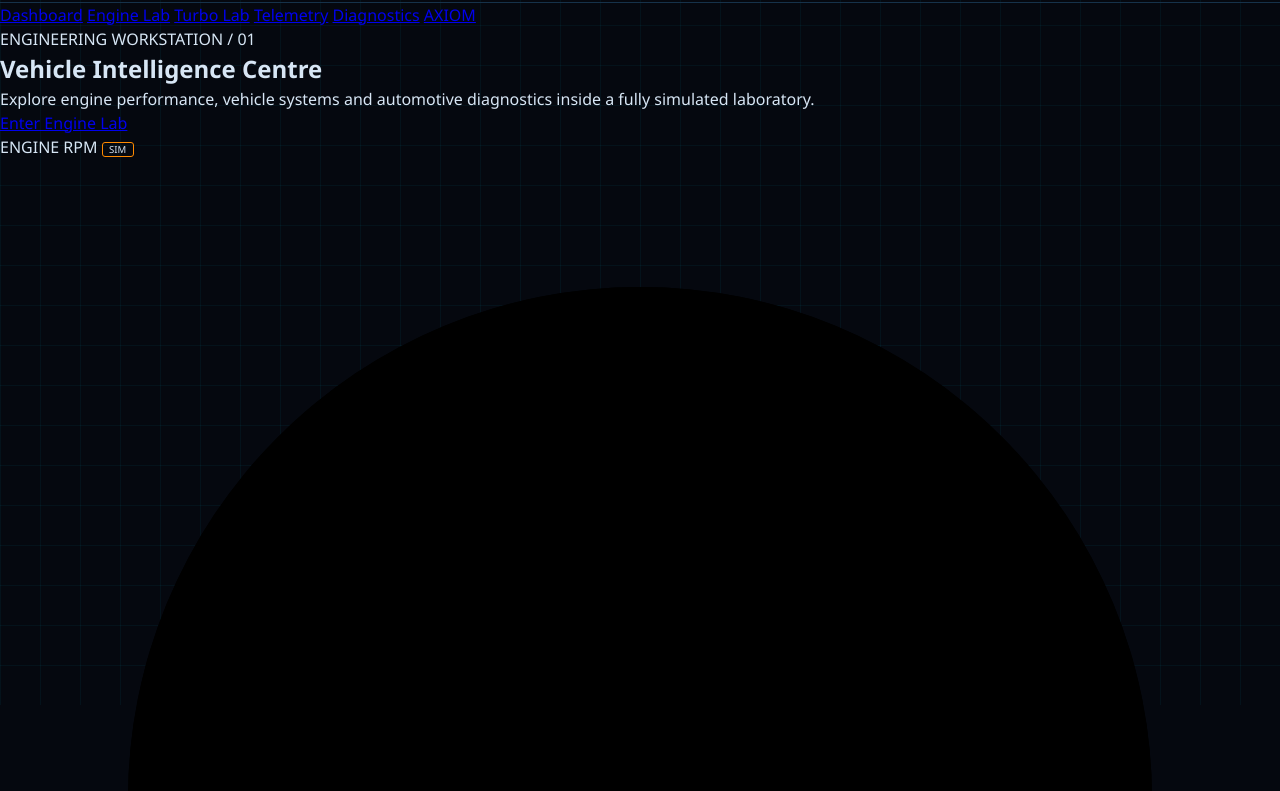
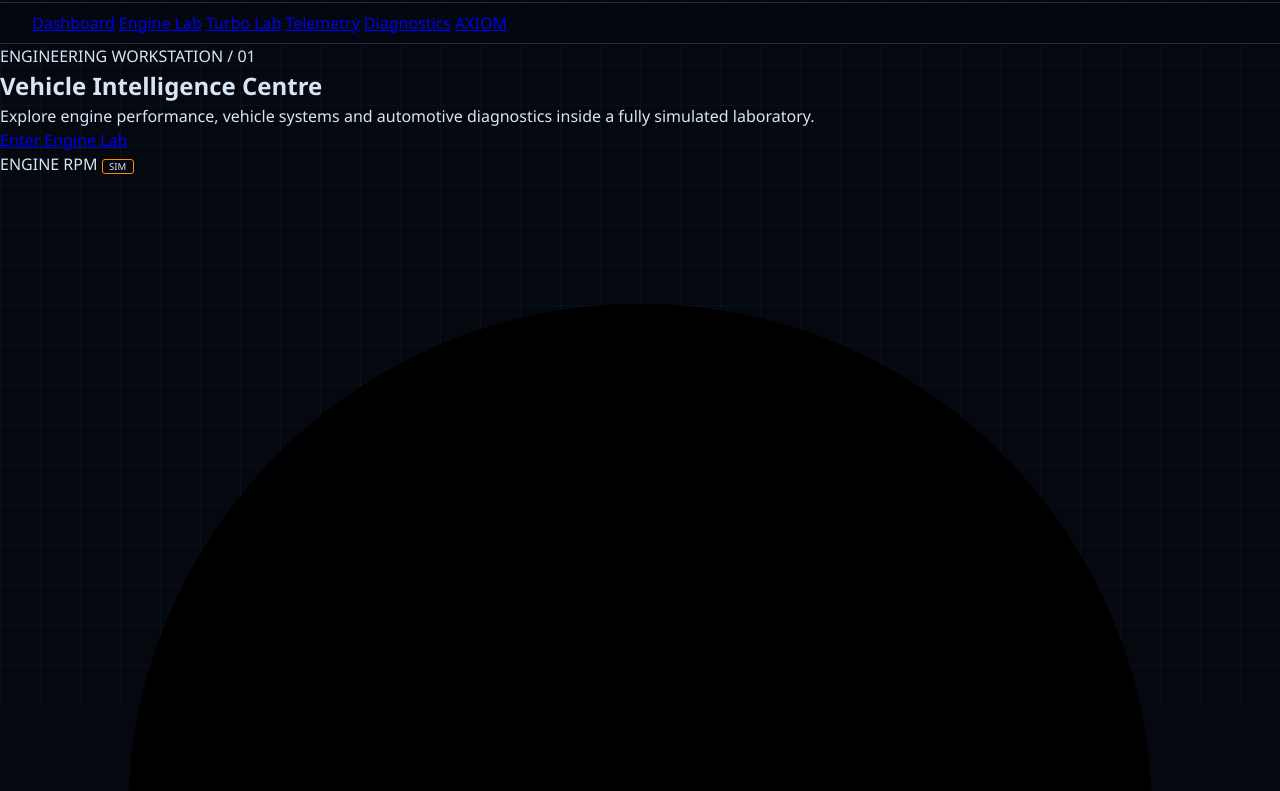
Before and after one commit to njugunamark310-cloud/Machina, a plain HTML site: page index.html in a window 1280 px wide. Shown: the part 95-886 px from the top of the page. Drawn offline with Linux system fonts and the light colour scheme.

Commit message:
feat:added a main nav

```diff
--- a/styles.css
+++ b/styles.css
@@ -67,3 +67,20 @@ body::before {
   background: #00ff9c;
   animation: pulse 2s ease-in-out infinite;
 }
+
+@keyframes pulse {
+  0%, 100% { opacity: 1; }
+  50%      { opacity: 0.3; }
+}
+
+.main-nav {
+  position: sticky;
+  top: 0;
+  z-index: 10;
+  display: flex;
+  gap: 0.25rem;
+  overflow-x: auto;
+  padding: 0.5rem 2rem;
+  background: rgba(5, 8, 15, 0.95);
+  border-bottom: 1px solid var(--border);
+}
```
